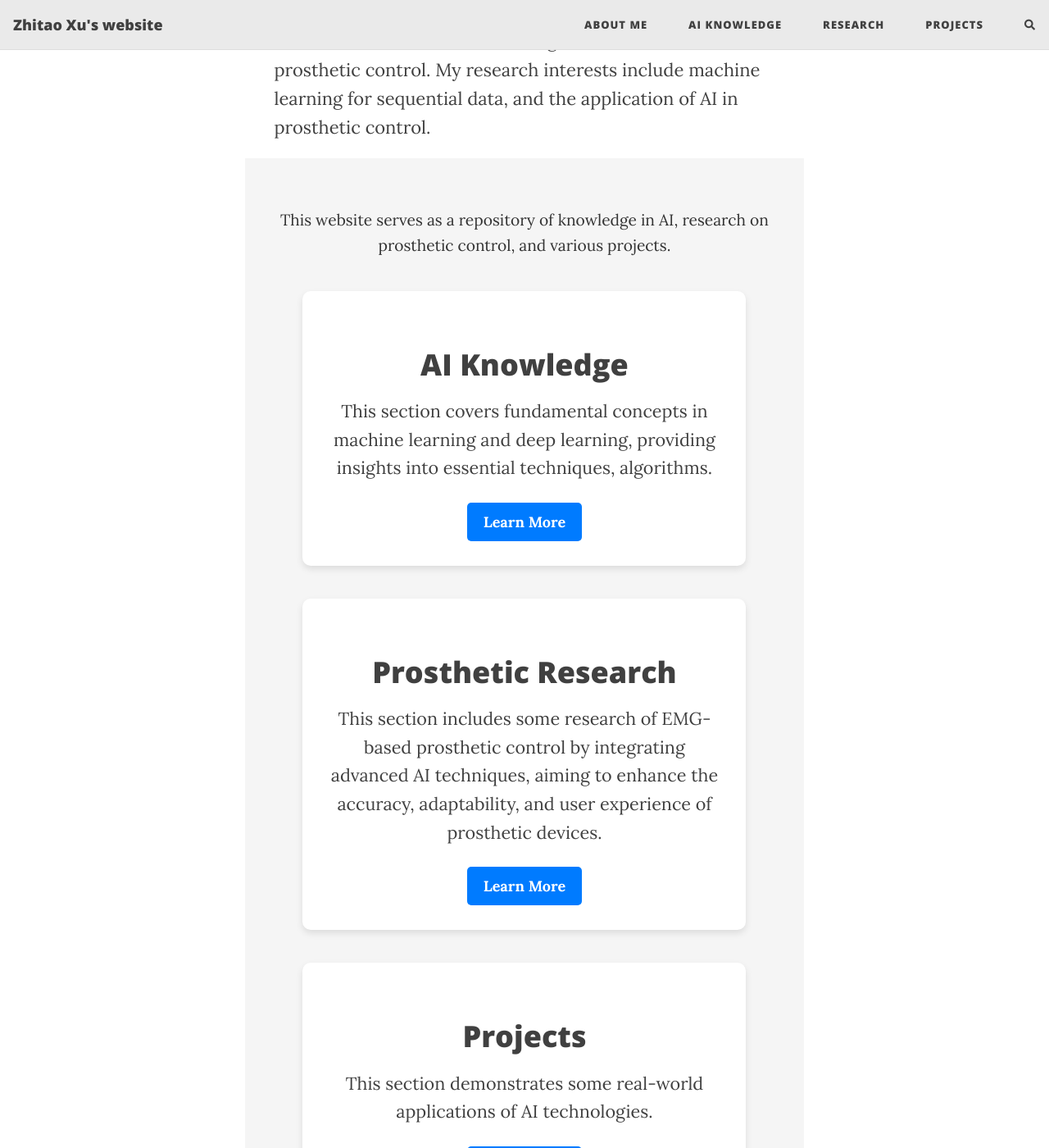
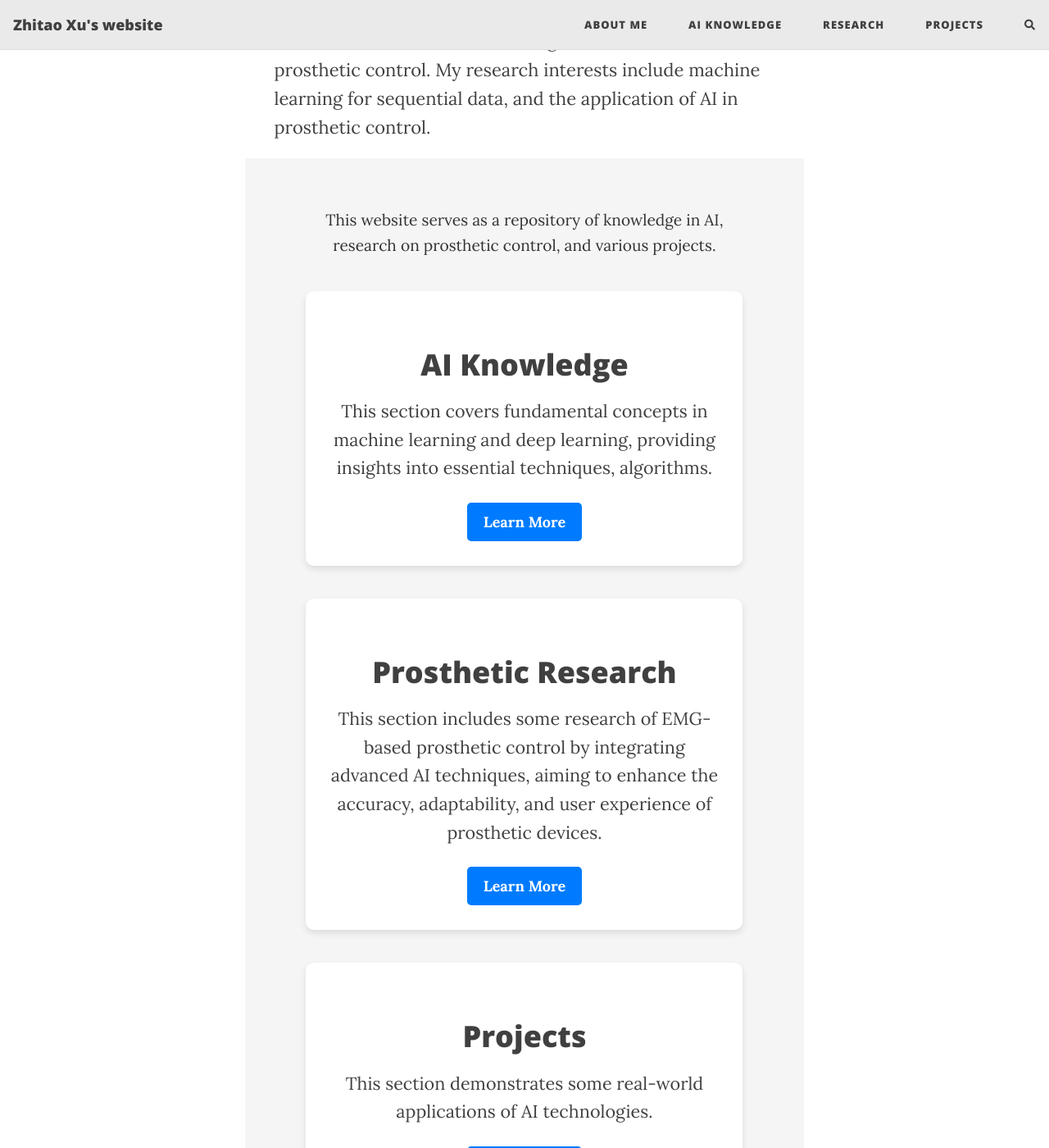
Before and after one commit to HerrXu01/herrxu01.github.io, a Jekyll site: the page built from index.html, in a window 1280 px wide and 1400 px high, scrolled down 1311 px. Shown: the whole window at 82% size. Built offline with Jekyll 4.4.1, drawn with Linux system fonts in a browser that asks for light colours; the list of posts is cut into pages by our own code; comment, search, counter and statistics services are not loaded.

Commit message:
change summary width

```diff
--- a/assets/css/beautifuljekyll.css
+++ b/assets/css/beautifuljekyll.css
@@ -1247,14 +1247,13 @@
 }
 
 /* Summary Section */
-/* Summary Section */
 .summary-section {
   display: flex;
   flex-direction: column;
   align-items: center;
-  padding: 50px 40px; /* 扩大左右内边距 */
+  padding: 50px 60px; /* 进一步扩大左右内边距 */
   background-color: #f5f5f5;
-  max-width: 1600px; /* 设置最大宽度，适应大屏 */
+  max-width: 1800px; /* 将最大宽度从 1600px 调整为 1800px */
   width: 100%;
   margin: 0 auto; /* 保持居中 */
 }
@@ -1264,17 +1263,17 @@
   background: white;
   border-radius: 10px;
   box-shadow: 0 4px 8px rgba(0, 0, 0, 0.1);
-  max-width: 1200px; /* 扩大卡片最大宽度 */
-  width: 90%; /* 更接近父容器宽度 */
+  max-width: 1400px; /* 将卡片最大宽度从 1200px 增加到 1400px */
+  width: 95%; /* 将卡片宽度从 90% 增加到 95% */
   margin: 20px;
-  padding: 30px; /* 增加内边距，保持卡片内容的舒适度 */
+  padding: 30px; /* 保持卡片内边距不变 */
   text-align: center;
 }
 
 /* 卡片标题 */
 .summary-card h2 {
-  font-size: 2em; /* 适当放大标题字体 */
-  margin-bottom: 20px; /* 增加间距 */
+  font-size: 2em;
+  margin-bottom: 20px;
 }
 
 /* 卡片段落 */
```
